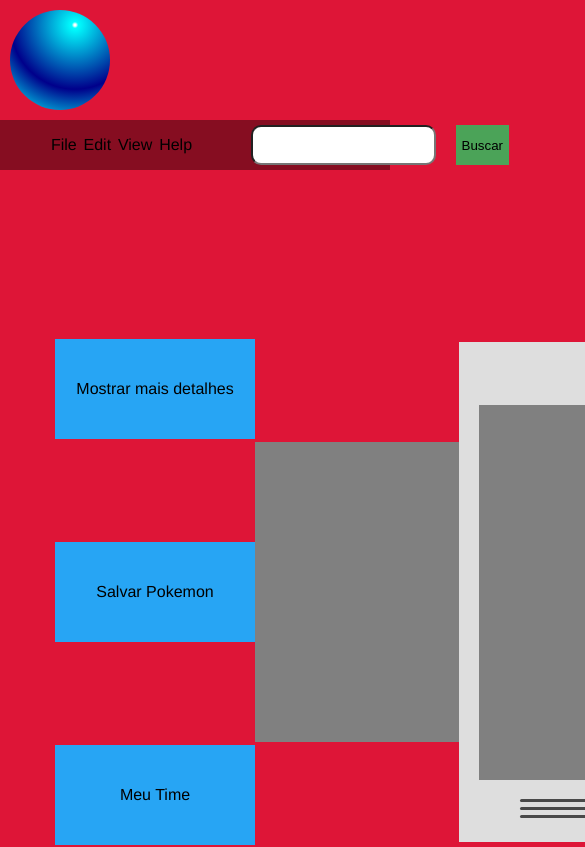
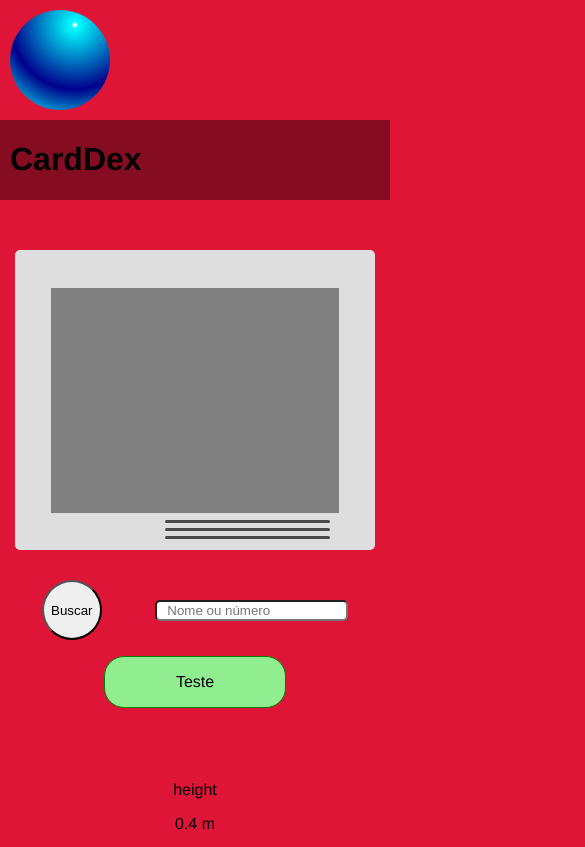
Before and after one commit to zInfnetDFEPB2019/CardDex, a Vue app in the folder pokedex/: page / in a window 390 px wide. Shown: the top 847 px of the page, 585 px wide, since content can reach past the window. Built offline with nearby package versions, Linux system fonts and the light colour scheme.

Commit message:
refaz elementos da home em mobile first

```diff
--- a/pokedex/src/App.vue
+++ b/pokedex/src/App.vue
@@ -5,16 +5,7 @@
         <div id="ball"></div>
       </div>
       <div id="sub-menu">
-        <ul id="nav-bar">
-          <li><a href="">File</a></li>
-          <li><a href="">Edit</a></li>
-          <li><a href="">View</a></li>
-          <li><a href="">Help</a></li>
-        </ul>
-        <div id="search-bar">
-          <input type="text" id="inputBusca">
-          <input type="submit" id="btnsubmit" value="Buscar">
-        </div>
+        <h1>CardDex</h1>
       </div>
     </header>
     <Home/>
--- a/pokedex/src/components/Home.vue
+++ b/pokedex/src/components/Home.vue
@@ -1,16 +1,8 @@
 <template>
   <div class="home">
     <div class="wrapper">
-      <ul class="sideMenu">
-        <li class="sideMenuItem"><a href="">Mostrar mais detalhes</a></li>
-        <li class="sideMenuItem"><a href="">Salvar Pokemon</a></li>
-        <li class="sideMenuItem"><a href="">Meu Time</a></li>
-      </ul>
-      <div class="details">
-        <div id="detailsRow1"><p class="detailsText" id="details1"></p><p class="detailsText" id="details2"></p></div>
-        <div id=" detailsRow2"><p class="detailsText" id="details3"></p><p class="detailsText" id="details4"></p></div>
-      </div>
-      <div class="visual">
+      <div id="search_component">
+          <div class="visual" >
             <div class="visual1">
               <div class="superiorVisualbtn-wrapper">
                 <div class="superiorVisualbtn"></div>
@@ -30,6 +22,36 @@
 
             </div>
           </div>
+
+        <div class="search_subcomponent">
+          <input type="submit" id="searchBtn" value="Buscar">
+          <input type="text" id="searchField" placeholder="Nome ou número">
+        </div>
+        <div class="search_subcomponent">
+          <p id="pokemonDisplayName">Teste</p>
+        </div>
+      </div>
+      <div id="information_and_option">
+        <div id="information_wrapper">
+          <div class="information">
+            <p class="information_title">height</p>
+            <p class="information_value">0.4 m</p>
+          </div>
+          <div class="information">
+            <p class="information_title">Category</p>
+            <p class="information_value">Mouse</p>
+          </div>
+          <div class="information">
+            <p class="information_title">Weight</p>
+            <p class="information_value">6.0 kg</p>
+          </div>
+          <div class="information">
+            <p class="information_title">Ability</p>
+            <p class="information_value">Static</p>
+          </div>
+        </div>
+
+      </div>
     </div>
   </div>
 </template>
@@ -46,9 +68,10 @@ export default {
 <style >
   .home {
     padding: 0 10px;
-    height: 100vh;
+    min-height: 100vh;
     display: flex;
     justify-content: space-between;
+    margin-top: 30px;
   }
 
   .wrapper {
@@ -58,15 +81,41 @@ export default {
     align-items: center;
     position: relative;
     padding: 0 5px;
-  }
-  .home::before, .home::after {
-    content: "";
-    display: block;
-    background-color: rgba(0, 0, 0, .4);
-    width: 2%;
-    height: 100%;
+    flex-direction: column;
   }
 
+  #search_component {
+    width: 100%;
+  }
+
+  .search_subcomponent {
+    display: flex;
+    justify-content: space-around;
+    align-items: center;
+  }
+
+  #searchBtn {
+    width: 60px;
+    height: 60px;
+    border-radius: 50%;
+
+  }
+
+  #searchField {
+    height: 50%;
+    border-radius: 5px;
+    padding-left: 10px;
+  }
+
+  #pokemonDisplayName {
+    background: lightgreen;
+    width: 50%;
+    border-radius: 20px;
+    border: 1px solid green;
+    height: 50px;
+    line-height: 50px;
+    text-align: center;
+  }
   .sideMenu {
     display: flex;
     flex-direction: column;
@@ -101,8 +150,10 @@ export default {
   }
 
   .visual {
-    width: 700px;
-    height: 500px;
+    width: 100%;
+    max-width: 700px;
+    height: 300px;
+    max-height: 500px;
     position: relative;
     display: flex;
     background-color: #dedede;
@@ -110,6 +161,8 @@ export default {
     justify-content: center;
     flex-direction: column;
     align-items: center;
+    margin-bottom: 30px;
+    border-radius: 5px;
   }
 
   .visual1 {
@@ -151,8 +204,8 @@ export default {
   }
 
   .visualBtn {
-    height: 36px;
-    width: 36px;
+    height: 33px;
+    width: 33px;
     border-radius: 50%;
     background-image: linear-gradient(top, #c00d0d 0%, #8b0000 80%)
   }
```
Lines whose indentation alone changed are shown as unchanged.
